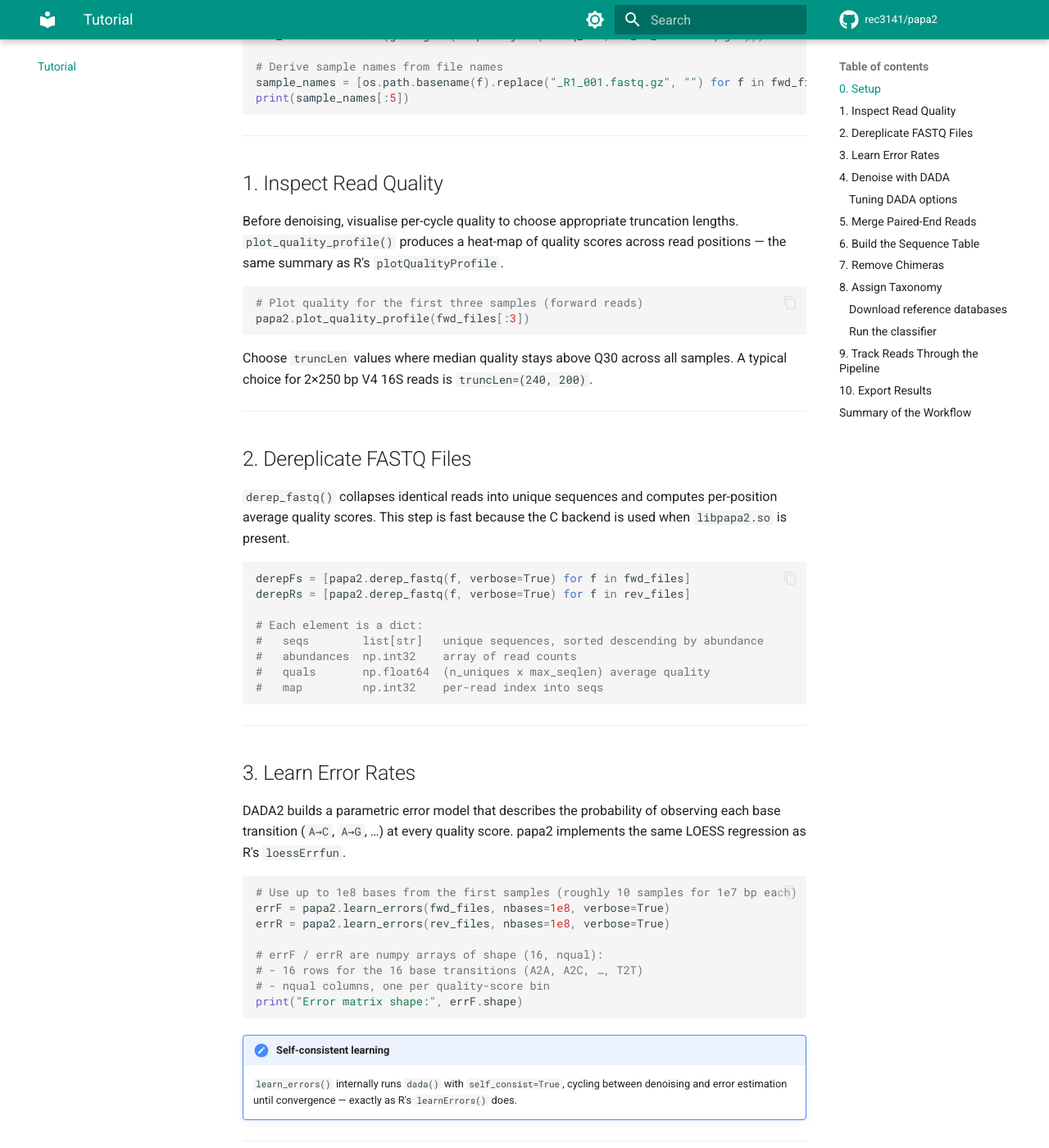
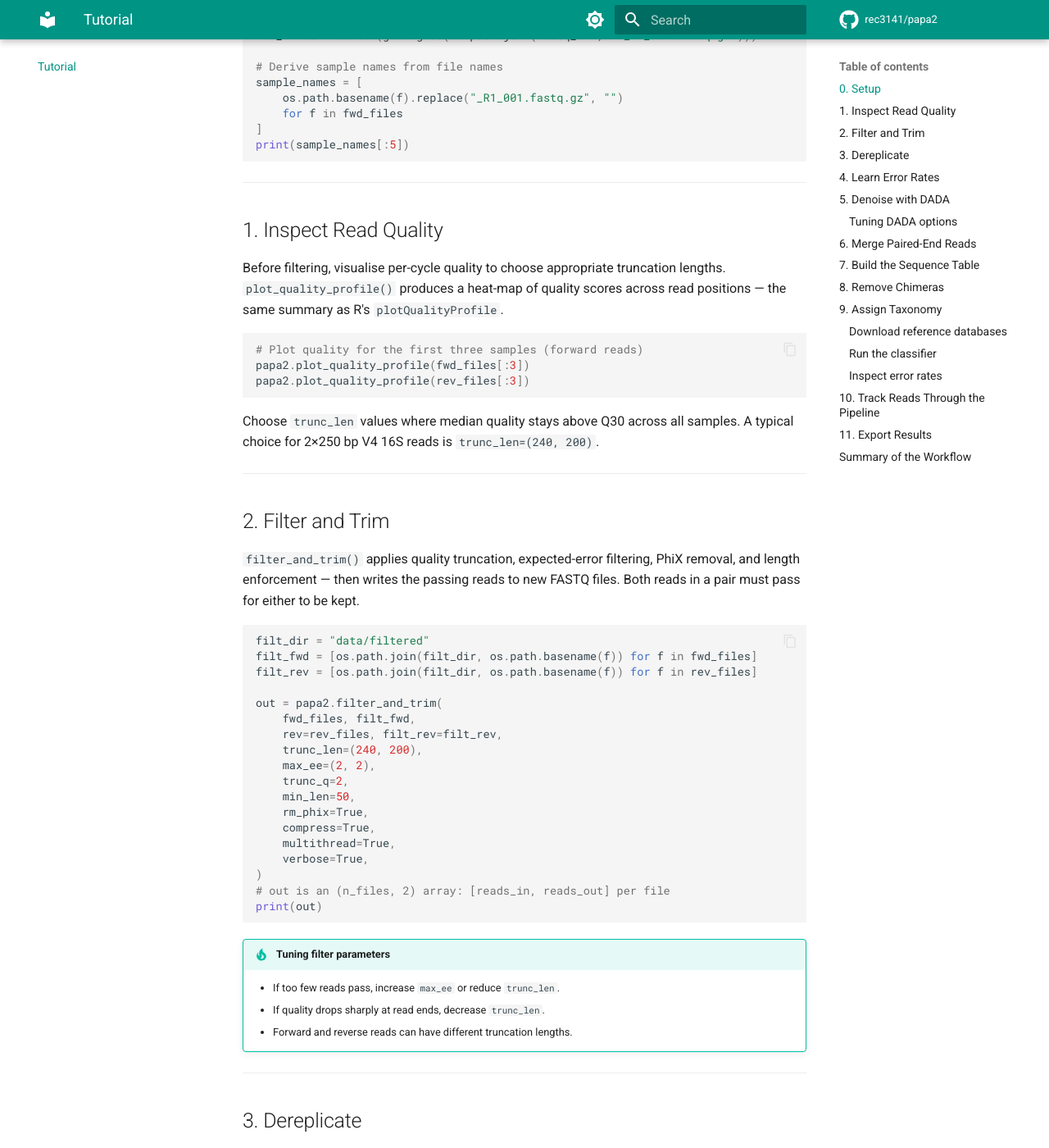
Before and after one commit to rec3141/papa2, an MkDocs documentation site: the page built from docs/tutorial.md, in a window 1280 px wide and 1400 px high, scrolled down 683 px. Shown: the whole window at 82% size. Built offline with MkDocs 1.6.1 and Material for MkDocs 9.7.7, drawn with Linux system fonts in a browser that asks for light colours; comment, search, counter and statistics services are not loaded; some of the changed text lies outside the part shown.

Commit message:
Update tutorial and bigdata docs with filter_and_trim and assign_taxonomy
- Add filter_and_trim step (step 2) to tutorial before dereplication
- Use assign_taxonomy (Bayesian classifier) instead of assign_species
  for genus-level classification
- Add plot_errors diagnostic step
- Dereplicate and learn errors from filtered files, not raw
- Update summary flowchart with full pipeline
- Update downloadable scripts to match
- Renumber all steps accordingly

Co-Authored-By: Claude Opus 4.6 (1M context) <noreply@anthropic.com>

````diff
--- a/docs/tutorial.md
+++ b/docs/tutorial.md
@@ -8,7 +8,7 @@ papa2's Python API. The workflow mirrors the canonical
 syntax and papa2's interface throughout.
 
 **Expected input:** paired-end Illumina reads from a 16S (or ITS) amplicon
-experiment, already adapter-trimmed and primer-stripped (e.g. with cutadapt).
+experiment, demultiplexed into per-sample FASTQ files.
 
 ---
 
@@ -23,10 +23,13 @@ import papa2
 fastq_dir = "data/fastq"
 
 fwd_files = sorted(glob.glob(os.path.join(fastq_dir, "*_R1_001.fastq.gz")))
-rev_files  = sorted(glob.glob(os.path.join(fastq_dir, "*_R2_001.fastq.gz")))
+rev_files = sorted(glob.glob(os.path.join(fastq_dir, "*_R2_001.fastq.gz")))
 
 # Derive sample names from file names
-sample_names = [os.path.basename(f).replace("_R1_001.fastq.gz", "") for f in fwd_files]
+sample_names = [
+    os.path.basename(f).replace("_R1_001.fastq.gz", "")
+    for f in fwd_files
+]
 print(sample_names[:5])
 ```
 
@@ -34,29 +37,65 @@ print(sample_names[:5])
 
 ## 1. Inspect Read Quality
 
-Before denoising, visualise per-cycle quality to choose appropriate truncation
+Before filtering, visualise per-cycle quality to choose appropriate truncation
 lengths. `plot_quality_profile()` produces a heat-map of quality scores across
 read positions — the same summary as R's `plotQualityProfile`.
 
 ```python
 # Plot quality for the first three samples (forward reads)
 papa2.plot_quality_profile(fwd_files[:3])
+papa2.plot_quality_profile(rev_files[:3])
 ```
 
-Choose `truncLen` values where median quality stays above Q30 across all samples.
-A typical choice for 2×250 bp V4 16S reads is `truncLen=(240, 200)`.
+Choose `trunc_len` values where median quality stays above Q30 across all samples.
+A typical choice for 2×250 bp V4 16S reads is `trunc_len=(240, 200)`.
 
 ---
 
-## 2. Dereplicate FASTQ Files
+## 2. Filter and Trim
+
+`filter_and_trim()` applies quality truncation, expected-error filtering,
+PhiX removal, and length enforcement — then writes the passing reads to new
+FASTQ files.  Both reads in a pair must pass for either to be kept.
+
+```python
+filt_dir = "data/filtered"
+filt_fwd = [os.path.join(filt_dir, os.path.basename(f)) for f in fwd_files]
+filt_rev = [os.path.join(filt_dir, os.path.basename(f)) for f in rev_files]
+
+out = papa2.filter_and_trim(
+    fwd_files, filt_fwd,
+    rev=rev_files, filt_rev=filt_rev,
+    trunc_len=(240, 200),
+    max_ee=(2, 2),
+    trunc_q=2,
+    min_len=50,
+    rm_phix=True,
+    compress=True,
+    multithread=True,
+    verbose=True,
+)
+# out is an (n_files, 2) array: [reads_in, reads_out] per file
+print(out)
+```
+
+!!! tip "Tuning filter parameters"
+    - If too few reads pass, increase `max_ee` or reduce `trunc_len`.
+    - If quality drops sharply at read ends, decrease `trunc_len`.
+    - Forward and reverse reads can have different truncation lengths.
+
+---
+
+## 3. Dereplicate
 
 `derep_fastq()` collapses identical reads into unique sequences and computes
 per-position average quality scores. This step is fast because the C backend
 is used when `libpapa2.so` is present.
 
 ```python
-derepFs = [papa2.derep_fastq(f, verbose=True) for f in fwd_files]
-derepRs = [papa2.derep_fastq(f, verbose=True) for f in rev_files]
+# Use the filtered files
+derepFs = [papa2.derep_fastq(f, verbose=True) for f in filt_fwd]
+derepRs = [papa2.derep_fastq(f, verbose=True) for f in filt_rev]
 
 # Each element is a dict:
 #   seqs        list[str]   unique sequences, sorted descending by abundance
@@ -228,10 +267,11 @@ Available methods:
 
 ---
 
-## 8. Assign Taxonomy
+## 9. Assign Taxonomy
 
-papa2 includes a k-mer-based Bayesian classifier (`assign_species`) that matches
-R's `assignTaxonomy`. Download a formatted reference database and point papa2 to it.
+papa2 includes both a k-mer-based Bayesian classifier (`assign_taxonomy`, matching
+R's `assignTaxonomy`) and an exact-match species assigner (`assign_species`).
+Download a formatted reference database and point papa2 to it.
 
 ### Download reference databases
 
@@ -256,23 +296,33 @@ wget https://zenodo.org/records/4587955/files/silva_species_assignment_v138.1.fa
 
 ```python
 # Naive Bayesian classifier (genus-level)
-taxa = papa2.assign_species(
+taxa = papa2.assign_taxonomy(
     seqtab_nochim["seqs"],
     "silva_nr99_v138.1_train_set.fa.gz",
-    verbose=True
+    min_boot=50,
+    verbose=True,
 )
+# taxa is a DataFrame: rows = ASV sequences, columns = Kingdom..Species
 
 # Exact-match species assignment using the SILVA species database
 taxa_with_species = papa2.add_species(
     taxa,
     seqtab_nochim["seqs"],
-    "silva_species_assignment_v138.1.fa.gz"
+    "silva_species_assignment_v138.1.fa.gz",
 )
+```
+
+### Inspect error rates
+
+After learning errors, visualise the fit to check for anomalies:
+
+```python
+papa2.plot_errors(errF, output="error_rates_fwd.html")
 ```
 
 ---
 
-## 9. Track Reads Through the Pipeline
+## 10. Track Reads Through the Pipeline
 
 It is good practice to track how many reads pass each step. papa2 provides
 `track_reads()` and `plot_sankey()` to summarise the entire pipeline —
@@ -325,7 +375,7 @@ print(df.to_string(index=False))
 
 ---
 
-## 10. Export Results
+## 11. Export Results
 
 ```python
 # Write ASVs to a FASTA file
@@ -345,7 +395,10 @@ np.save("seqtab_nochim.npy", seqtab_nochim["table"])
 ## Summary of the Workflow
 
 ```
-FASTQ files (trimmed, primer-free)
+Raw FASTQ files (demultiplexed)
+        │
+        ▼
+filter_and_trim()      # Quality filter, truncate, remove PhiX
         │
         ▼
 derep_fastq()          # Collapse identical reads
````
Also changed, not shown: other parts of docs/tutorial.md (+9 -6 lines), docs/bigdata.md (+26 -16 lines), docs/scripts/bigdata.py (+22 -5 lines), docs/scripts/tutorial.py (+38 -14 lines).
